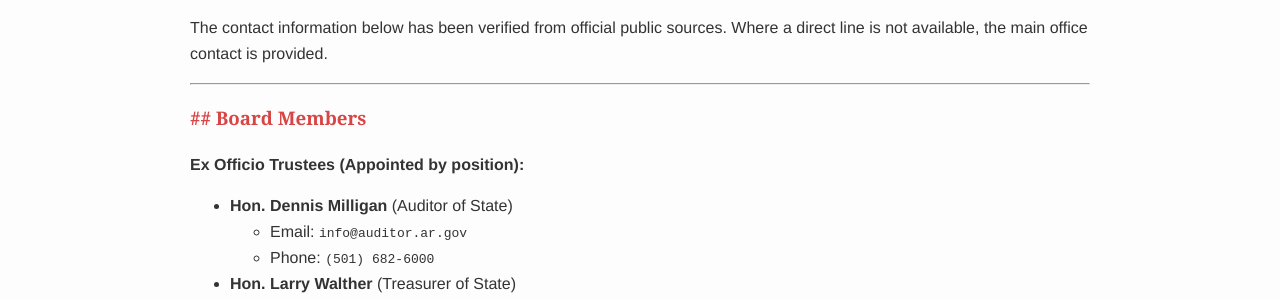
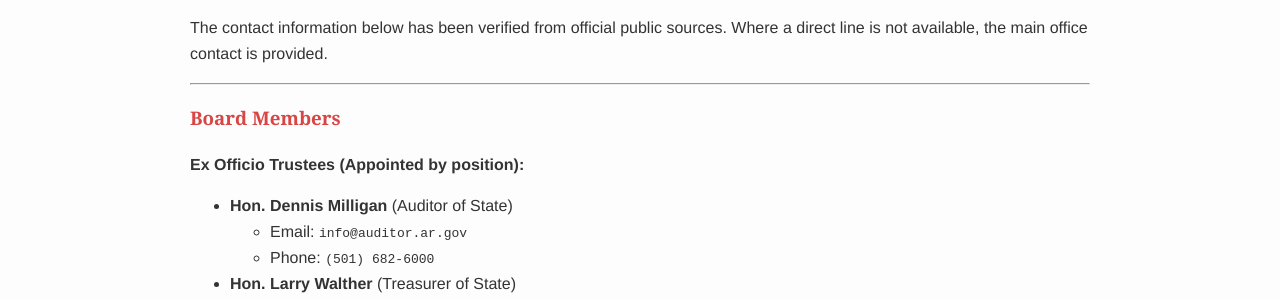
Before and after one commit to DunlapJP/divestar-toolkit, a Jekyll site: the page built from key-officials/apers-board-of-trustees.md, in a window 1280 px wide. Shown: the part 460-760 px from the top of the page. Built offline with Jekyll 4.4.1, drawn with Linux system fonts in a browser that asks for light colours; our own code applies the rules of GitHub Pages for plain Markdown files.

```diff
--- a/key-officials/apers-board-of-trustees.md
+++ b/key-officials/apers-board-of-trustees.md
@@ -6,7 +6,7 @@ The contact information below has been verified from official public sources. Wh
 
 ---
 
-### ## Board Members
+###  Board Members
 
 **Ex Officio Trustees (Appointed by position):**
 
```
